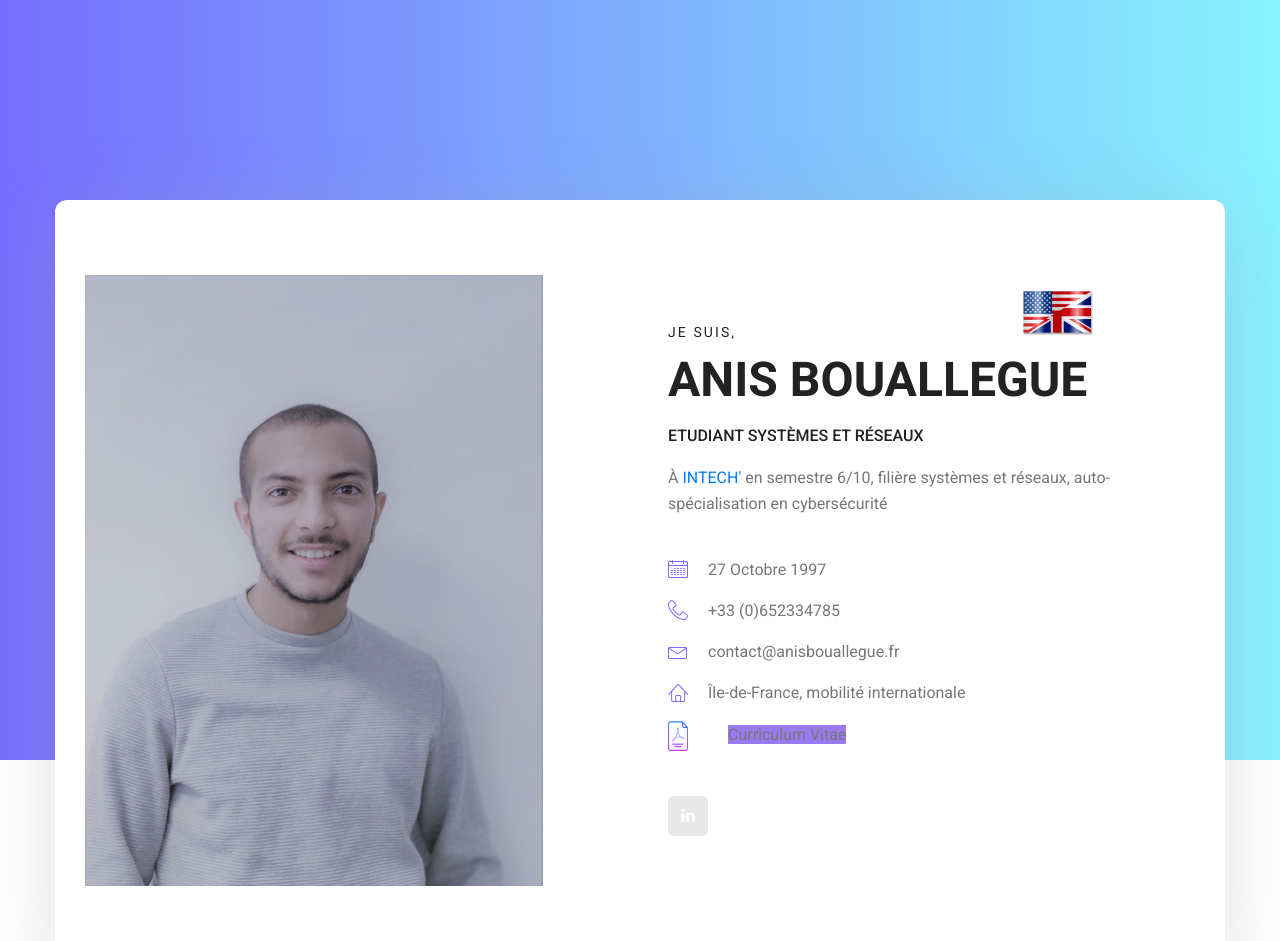
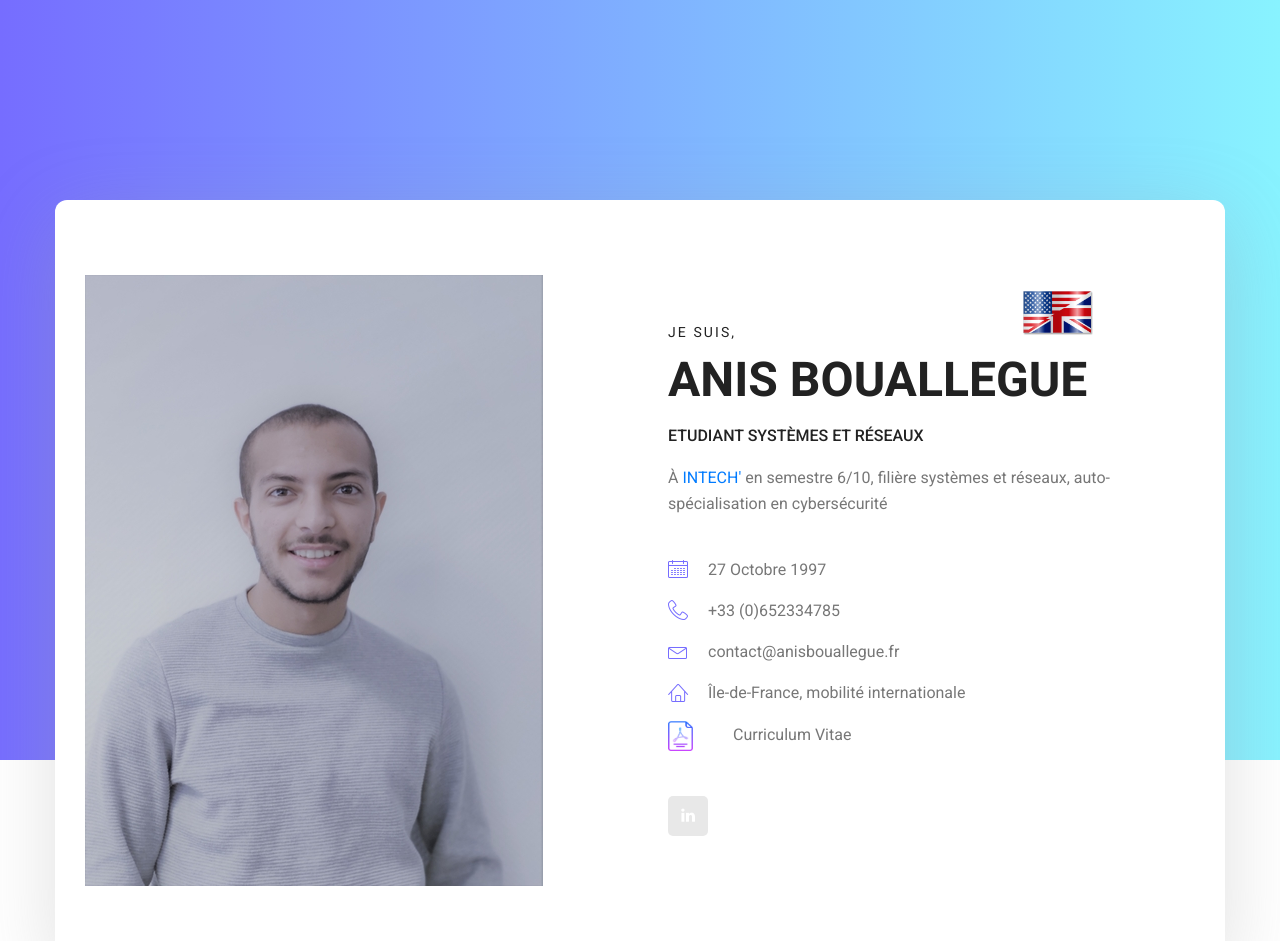
Before and after one commit to abouallegue/abouallegue.github.io, a plain HTML site: page index.html in a window 1280 px wide. Shown: the top 941 px of the page. Drawn offline with Linux system fonts and the light colour scheme.

Commit message:
Update index.html

```diff
--- a/index.html
+++ b/index.html
@@ -43,7 +43,7 @@
 										<li><a href="#"><i class="lnr lnr-phone-handset"></i> +33 (0)652334785</a></li>
 										<li><a href="#"><i class="lnr lnr-envelope"></i> contact@anisbouallegue.fr</a></li>
 										<li><a href="#"><i class="lnr lnr-home"></i> Île-de-France, mobilité internationale</a></li>
-                                        <li><img src="/img/download.png" width="20px" height="30px"><a href="/pdf/cv.pdf"><span style="background:#9a7af0">Curriculum Vitae</span></a></li>
+                                        <li><img src="/img/download.png" width="25px" height="30px"><a href="/pdf/cv.pdf"><style="color:#9a7af0">Curriculum Vitae</span></a></li>
 									</ul>
 									<ul class="list personal_social">
 										<li><a href="https://www.linkedin.com/in/anis-bouallegue-27101997/" onclick="window.open(this.href); return false;"> <i class="fa fa-linkedin"></i></a></li>
```
